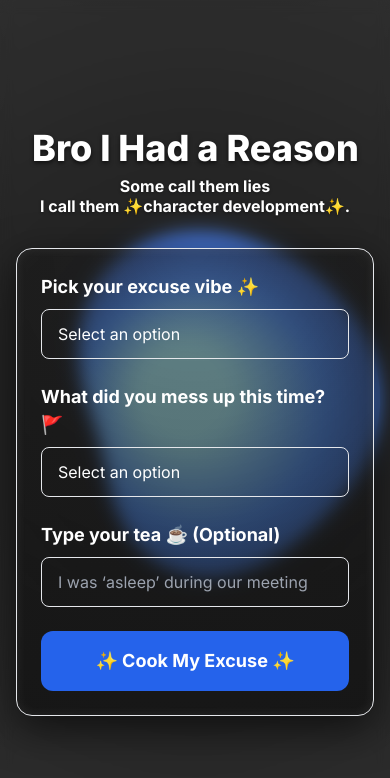
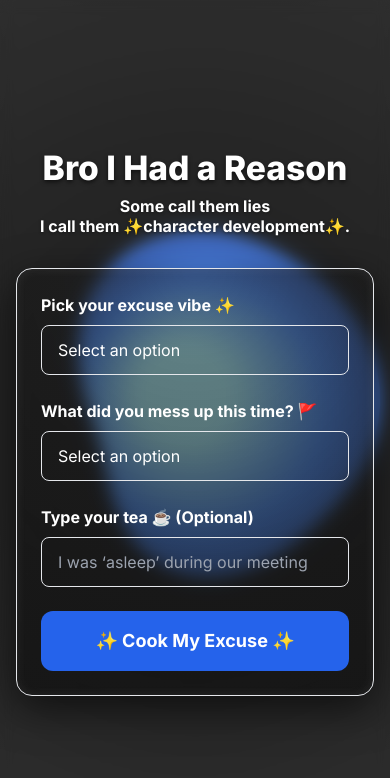
Before and after one commit to Rajdip-Bose/Bro-I-had-a-reason, a Next.js app: page / in a window 390 px wide. Shown: the top 778 px of the page. Built offline with nearby package versions, Linux system fonts and the light colour scheme.

Commit message:
style(page): improve responsive typography and label consistency
- Add responsive font scaling for main heading using clamp()
- Standardize label font sizes from text-lg to text-base for better mobile readability

```diff
--- a/src/app/page.tsx
+++ b/src/app/page.tsx
@@ -211,7 +211,10 @@ const generateExcuse = async () => {
         {/* Headings */}
         <div className="text-center w-full max-w-3xl mb-8 px-4">
           <h1 className="text-4xl sm:text-5xl md:text-6xl lg:text-7xl font-extrabold whitespace-nowrap text-center"
-            style={{ textShadow: '0 2px 4px rgba(0, 0, 0, 0.6)' }}
+            style={{ textShadow: '0 2px 4px rgba(0, 0, 0, 0.6)',
+              fontSize: 'clamp(2.1rem, 5vw, 3rem)', // Responsive scaling
+             }}
+
           >
             Bro I Had a Reason
           </h1>
@@ -249,19 +252,19 @@ const generateExcuse = async () => {
           <div className="space-y-6">
             {/* Tone Selector */}
             <div className="flex flex-col items-start">
-              <label className="text-white font-bold text-lg sm:text-xl mb-2">Pick your excuse vibe ✨</label>
+              <label className="text-white font-bold text-base sm:text-xl mb-2">Pick your excuse vibe ✨</label>
               <CustomSelect options={tones} value={tone || "Select an option"} onChange={setTone} />
             </div>
 
             {/* Category Selector */}
             <div className="flex flex-col items-start">
-              <label className="text-white font-bold text-lg sm:text-xl mb-2">What did you mess up this time? 🚩</label>
+              <label className="text-white font-bold text-base sm:text-xl mb-2">What did you mess up this time? 🚩</label>
               <CustomSelect options={categories} value={category || "Select an option"} onChange={setCategory} />
             </div>
 
             {/* Custom Situation */}
             <div className="flex flex-col items-start">
-              <label className="text-white font-bold text-lg sm:text-xl mb-2">Type your tea ☕ (Optional)</label>
+              <label className="text-white font-bold text-base sm:text-xl mb-2">Type your tea ☕ (Optional)</label>
               <input
                 type="text"
                 className="bg-transparent border border-white/30 rounded-lg px-4 py-3 w-full focus:outline-none focus:border-blue-500 text-white placeholder-white/50 text-base appearance-none"
```
